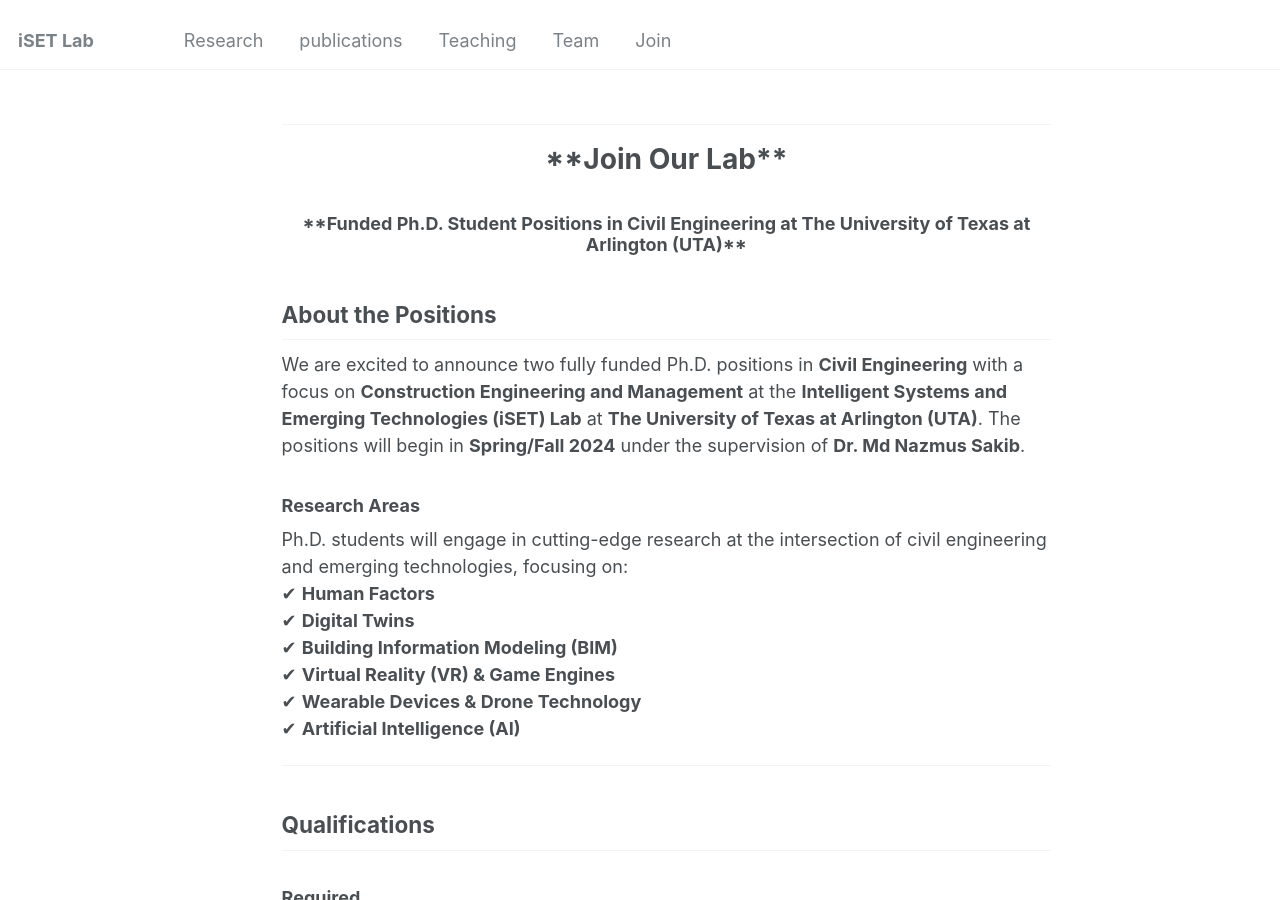
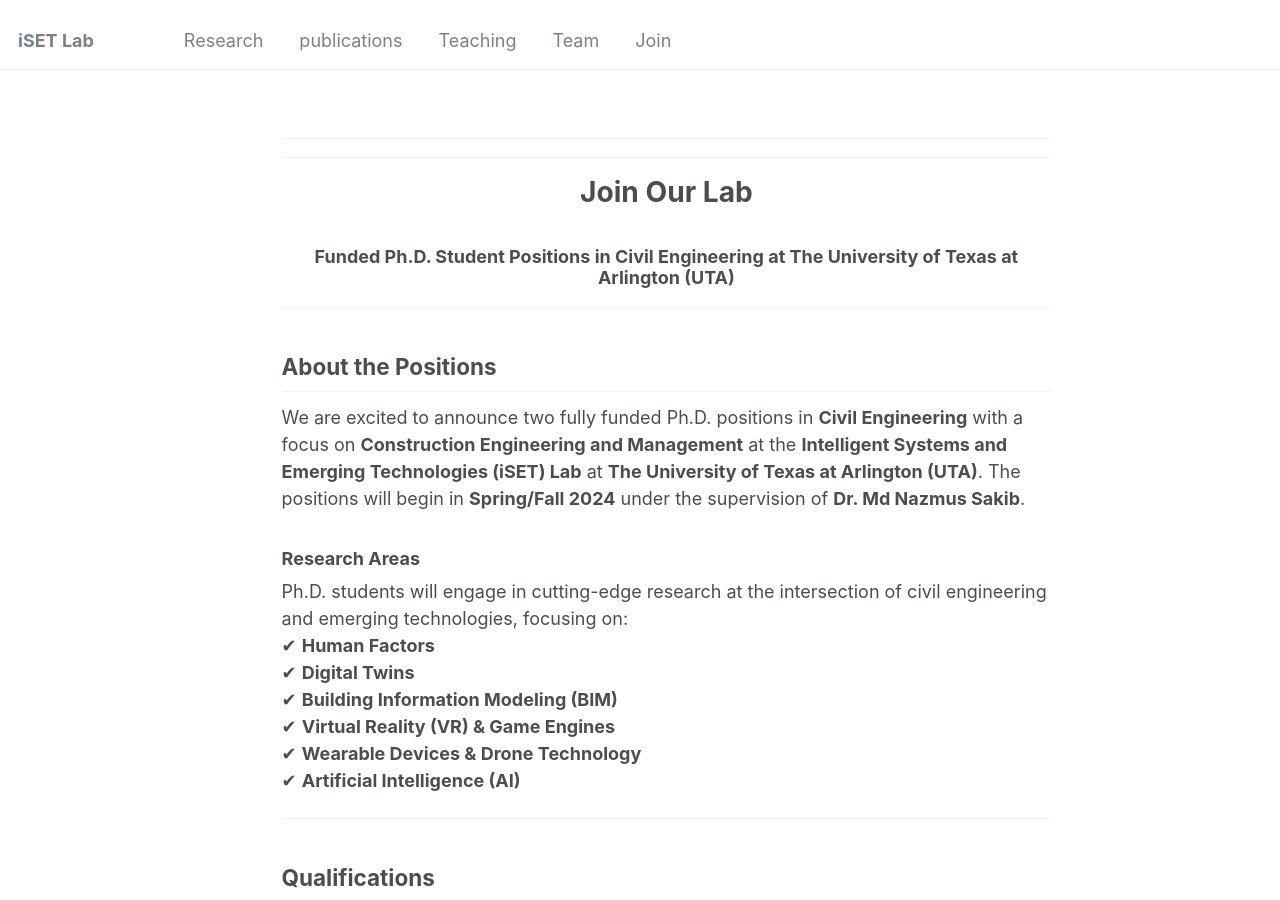
Before and after one commit to iSET-LAB/iSET-LAB.github.io, a Jekyll site: the page built from _pages/join.md, in a window 1280 px wide and 900 px high. Built offline with Jekyll 4.4.1, drawn with Linux system fonts in a browser that asks for light colours; our own code applies the rules of GitHub Pages for plain Markdown files.

Commit message:
edited join4

```diff
--- a/_pages/join.md
+++ b/_pages/join.md
@@ -8,9 +8,12 @@
 ---
 
 ---
-# <center>**Join Our Lab**</center>
-### <center>**Funded Ph.D. Student Positions in Civil Engineering at The University of Texas at Arlington (UTA)**</center>
-
+---
+<div align="center">
+  <h1><strong>Join Our Lab</strong></h1>
+  <h3><strong>Funded Ph.D. Student Positions in Civil Engineering at The University of Texas at Arlington (UTA)</strong></h3>
+</div>
+---
 
 ## **About the Positions**
 We are excited to announce two fully funded Ph.D. positions in **Civil Engineering** with a focus on **Construction Engineering and Management** at the **Intelligent Systems and Emerging Technologies (iSET) Lab** at **The University of Texas at Arlington (UTA)**. The positions will begin in **Spring/Fall 2024** under the supervision of **Dr. Md Nazmus Sakib**.
```
